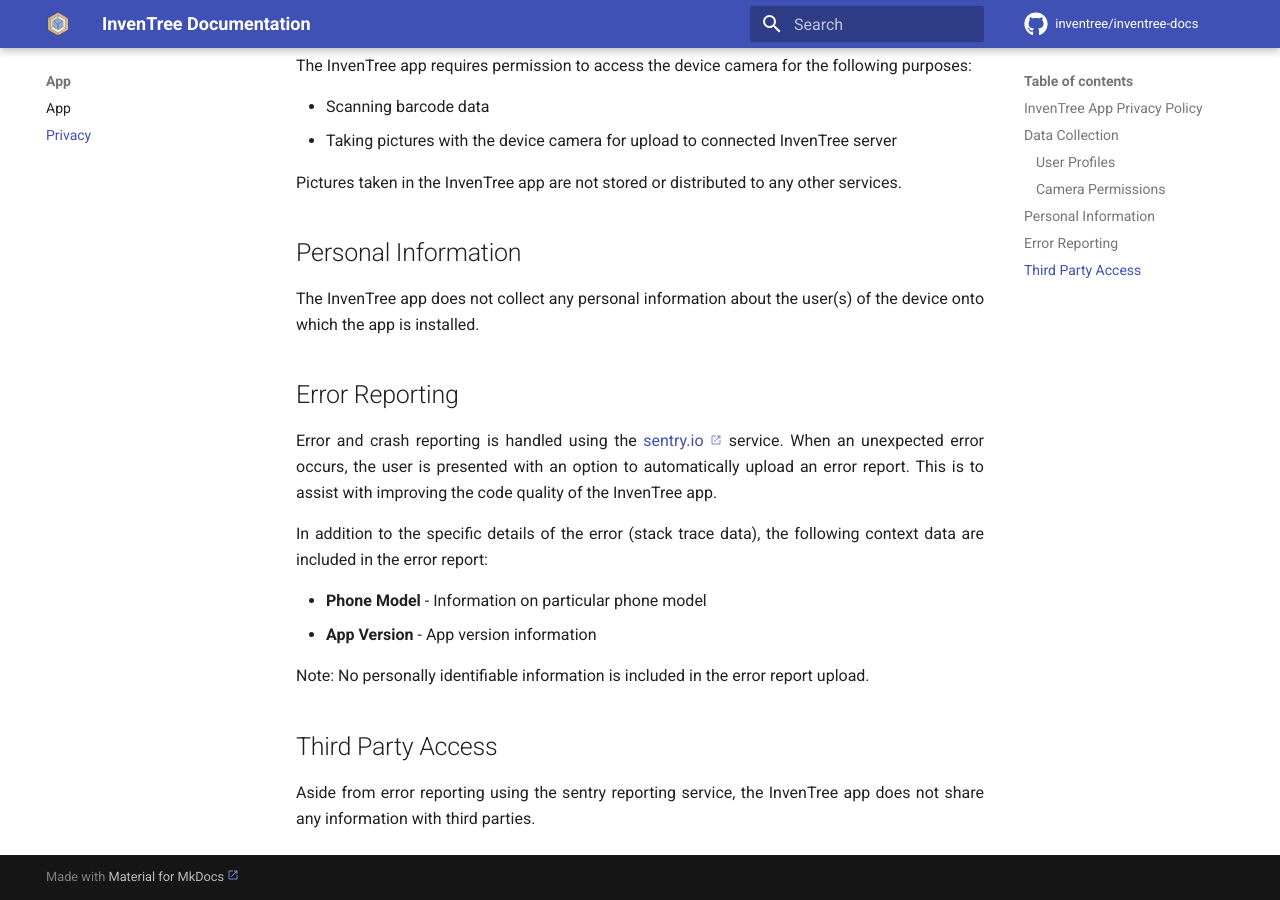
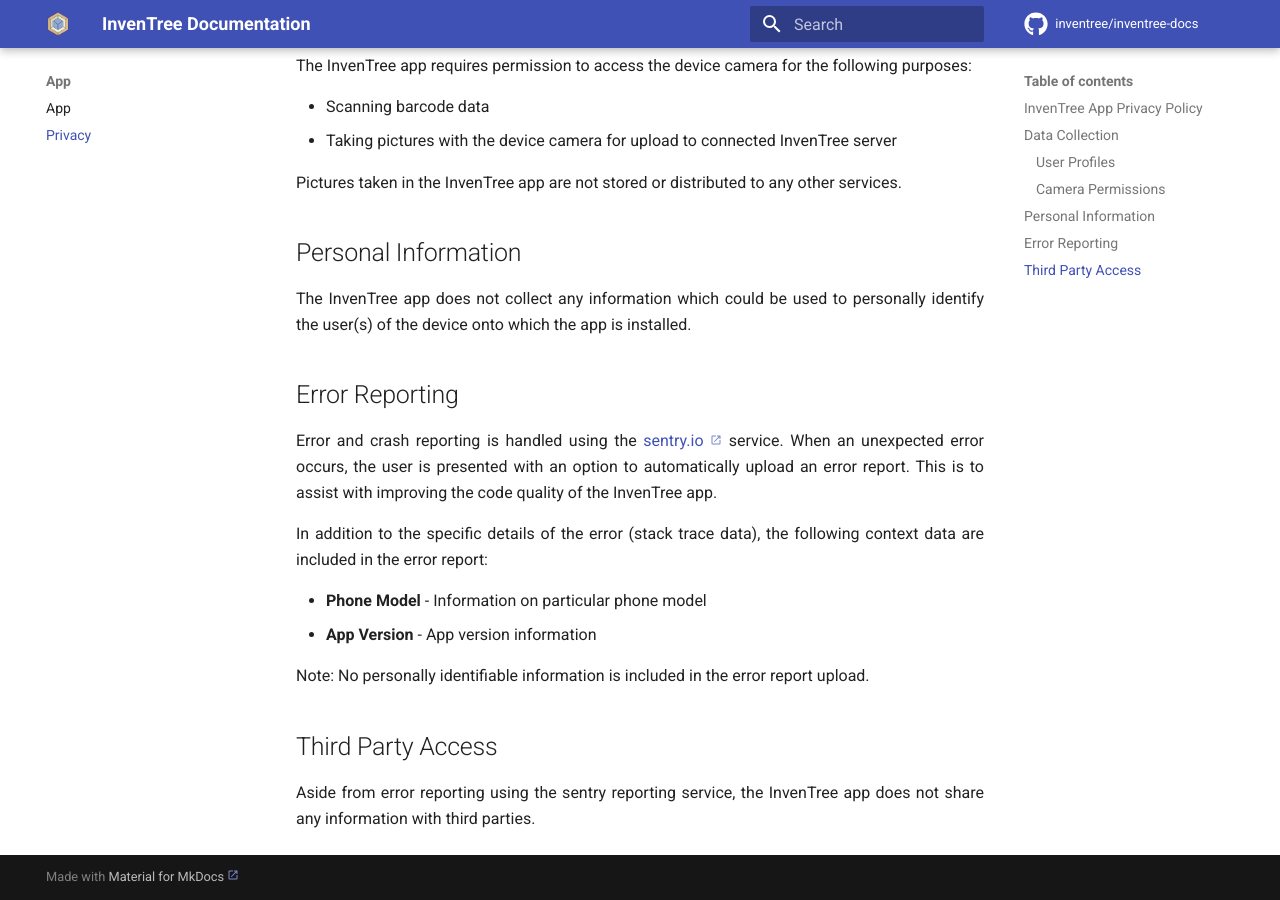
Before and after one commit to inventree/inventree-docs, an MkDocs documentation site: the page built from docs/app/privacy.md, in a window 1280 px wide and 900 px high, scrolled down 612 px. Built offline with MkDocs 1.6.1 and Material for MkDocs 9.7.7, drawn with Linux system fonts in a browser that asks for light colours; a script that is not in the unit is left out; comment, search, counter and statistics services are not loaded.

Commit message:
Rewording

```diff
--- a/docs/app/privacy.md
+++ b/docs/app/privacy.md
@@ -29,7 +29,7 @@
 
 ## Personal Information
 
-The InvenTree app does not collect any personal information about the user(s) of the device onto which the app is installed.
+The InvenTree app does not collect any information which could be used to personally identify the user(s) of the device onto which the app is installed.
 
 ## Error Reporting
 
```
